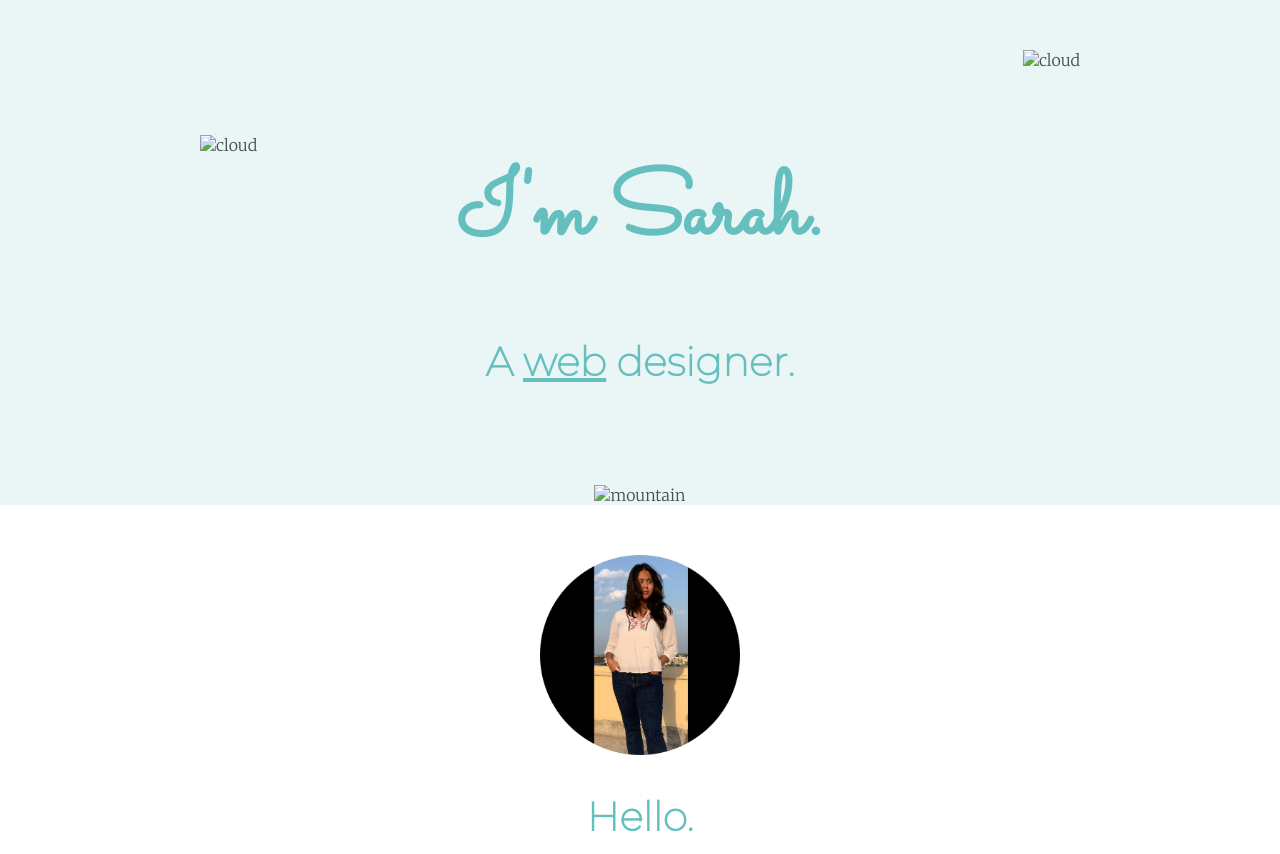
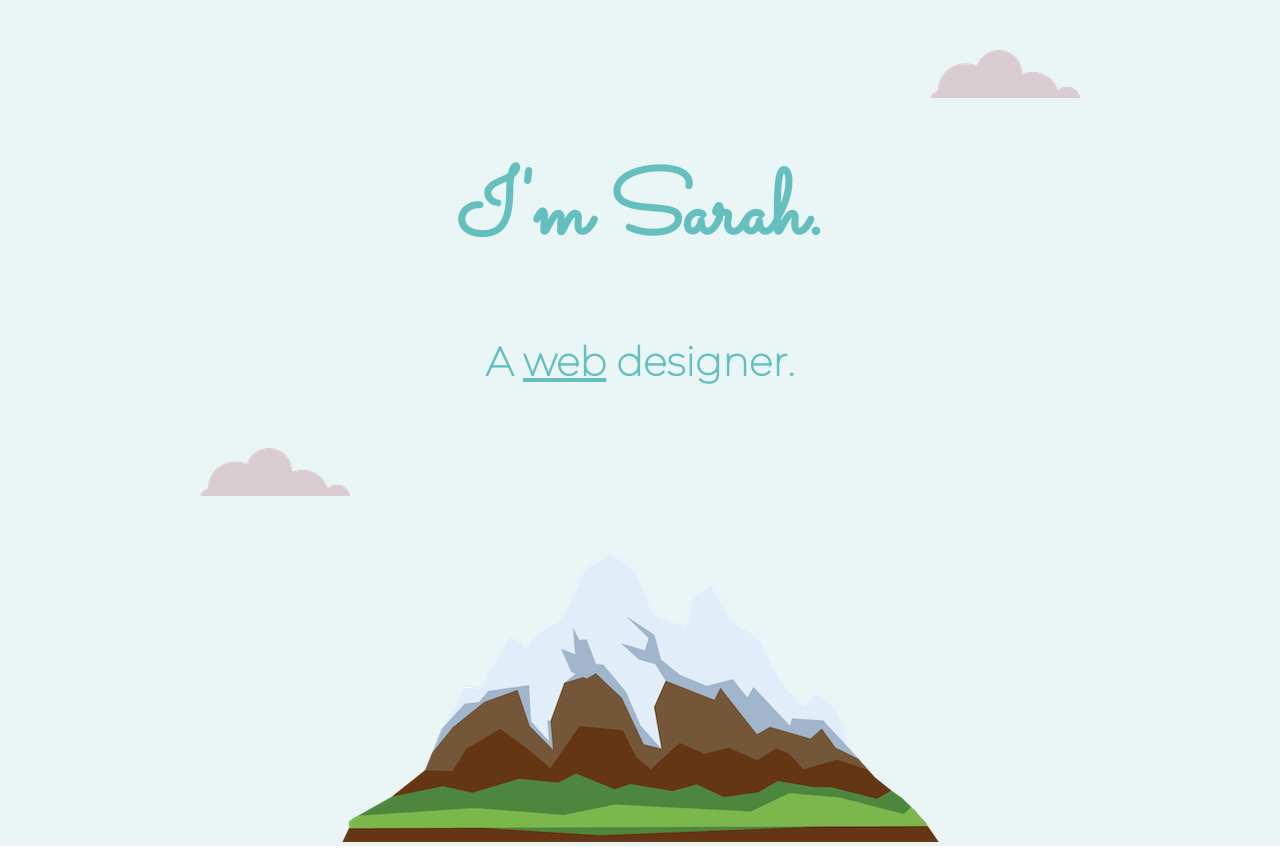
Before and after one commit to sarahcodebyte/Get-to-know-me, a plain HTML site: page index.html in a window 1280 px wide. Shown: the top 854 px of the page. Drawn offline with Linux system fonts and the light colour scheme; files whose address does not match are found by name.

Commit message:
Update index.html

```diff
--- a/index.html
+++ b/index.html
@@ -11,18 +11,18 @@
 
 <body>
   <div class="top-container">
-    <img class="top-cloud" src="D:\COURSES\WEB DEV\CSS-My Site\CSS - My Site Images\cloud.png" alt="cloud">
+    <img class="top-cloud" src="cloud.png" alt="cloud">
     <h1>I'm Sarah.</h1>
     <h2>
       <p>A <span class="web">web</span> designer.</p>
     </h2>
-    <img class="bottom-cloud" src="D:\COURSES\WEB DEV\CSS-My Site\CSS - My Site Images\cloud.png" alt="cloud">
-    <img class="mount" src="D:\COURSES\WEB DEV\CSS-My Site\CSS - My Site Images\mountain.png" alt="mountain">
+    <img class="bottom-cloud" src="cloud.png" alt="cloud">
+    <img class="mount" src="mountain.png" alt="mountain">
   </div>
 
   <div class="middle-container">
     <div class="profile">
-      <img src="D:\COURSES\WEB DEV\CSS-My Site\sarah.png" width="200px" height="200px" alt="Sarah's ProfilePic">
+      <img src="sarah.png" width="200px" height="200px" alt="Sarah's ProfilePic">
       <h2>Hello.</h2>
       <p class="intro">I love code and food. Love to meet new people and keep learning.</p>
     </div>
```
